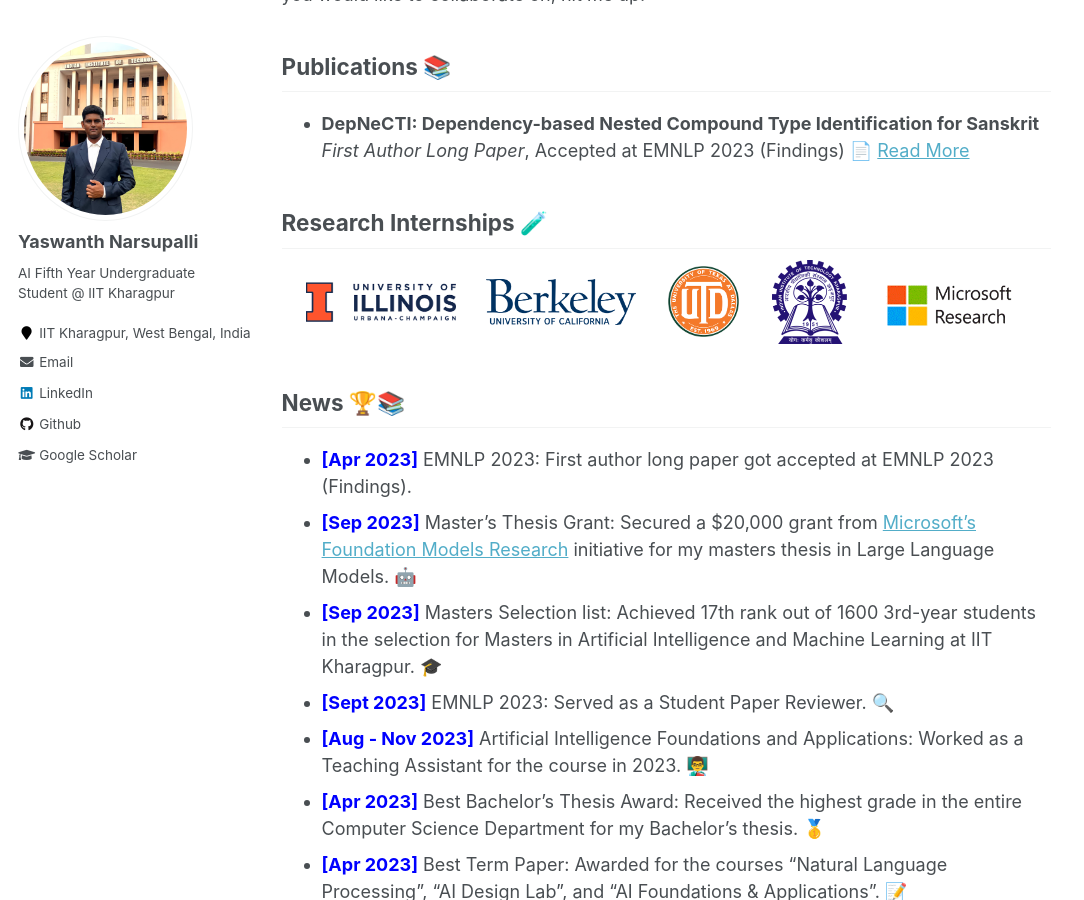
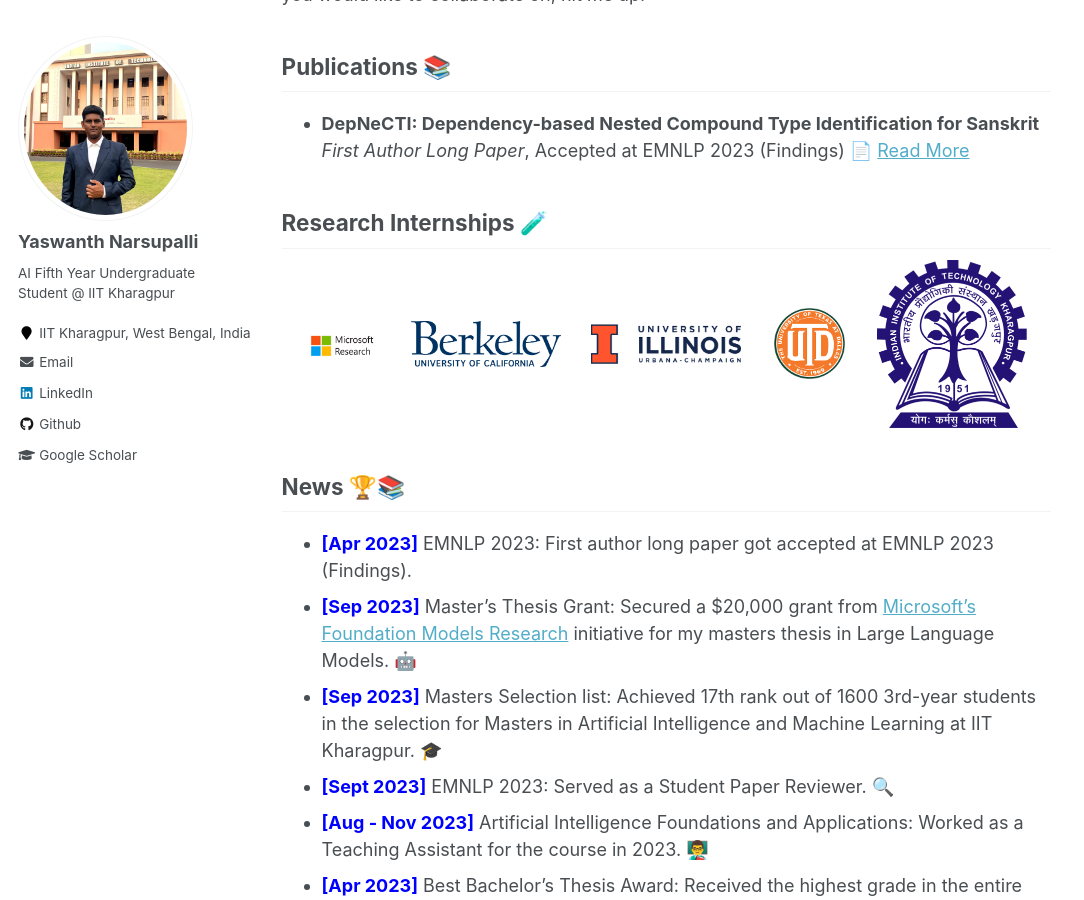
Before and after one commit to yaswanth-iitkgp/yaswanth-iitkgp.github.io, a Jekyll site: the page built from _pages/about.md, in a window 1280 px wide and 900 px high, scrolled down 314 px. Shown: the whole window, without its empty margins (0-1084 px from the left). Built offline with Jekyll 4.4.1, drawn with Linux system fonts in a browser that asks for light colours.

```diff
--- a/_pages/about.md
+++ b/_pages/about.md
@@ -21,11 +21,11 @@ I am a Fifth-year Dual Degree Undergraduate student at the Center for Excellence
 ## Research Internships 🧪
 
 <p align="center">
+  <img src="images/msr_logo.png" alt="Microsoft Logo" width="75"/>&nbsp;&nbsp;&nbsp;&nbsp;&nbsp;
+  <img src="images/ucb_logo.png" alt="UC Berkeley Logo" width="150"/>&nbsp;&nbsp;&nbsp;&nbsp;&nbsp;
   <img src="images/uiuc_logo.png" alt="UIUC Logo" width="150"/>&nbsp;&nbsp;&nbsp;&nbsp;&nbsp;
-  <img src="images/ucb_logo.png" alt="UC Berkeley Logo" width="150"/>&nbsp;&nbsp;&nbsp;&nbsp;&nbsp;
   <img src="images/utd_logo.png" alt="UT Dallas Logo" width="75"/>&nbsp;&nbsp;&nbsp;&nbsp;&nbsp;
-  <img src="images/iitkgp_logo.png" alt="IIT Kharagpur Logo" width="75"/>&nbsp;&nbsp;&nbsp;&nbsp;&nbsp;
-  <img src="images/msr_logo.png" alt="Microsoft Logo" width="150"/>
+  <img src="images/iitkgp_logo.png" alt="IIT Kharagpur Logo" width="150"/>
 </p>
 
 ## News 🏆📚
```
